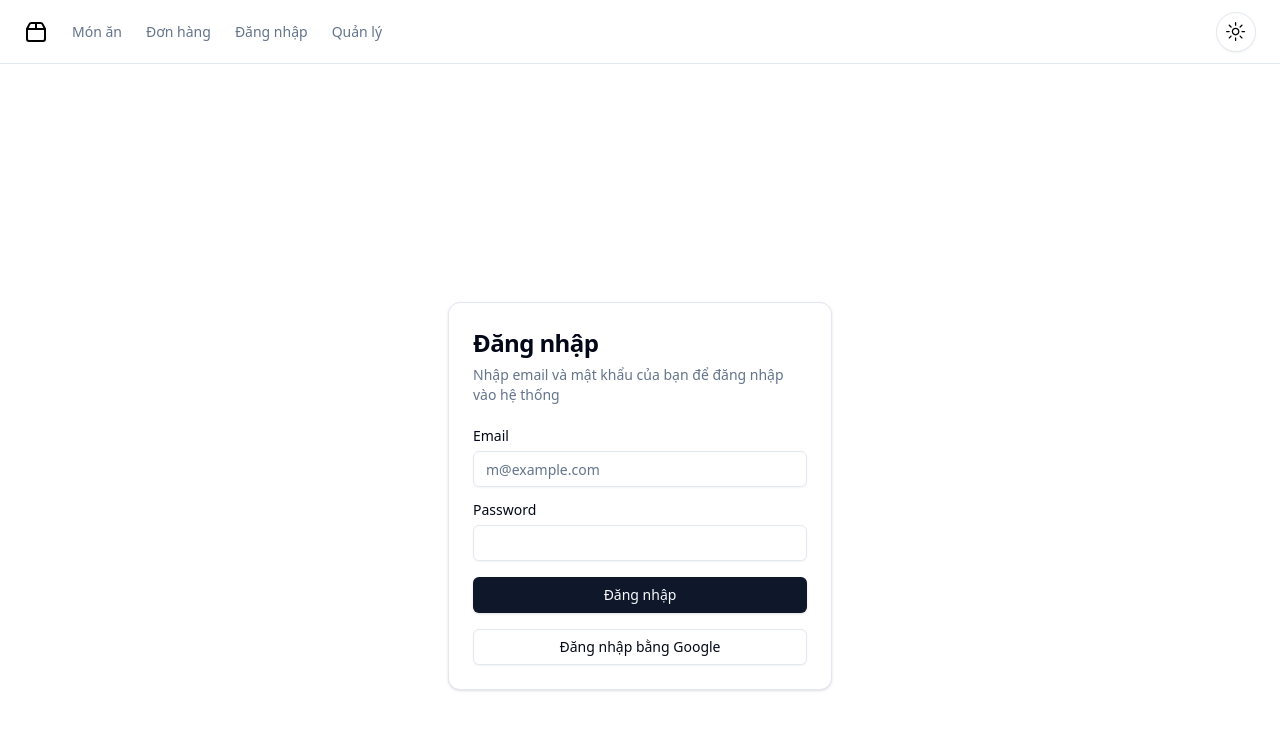
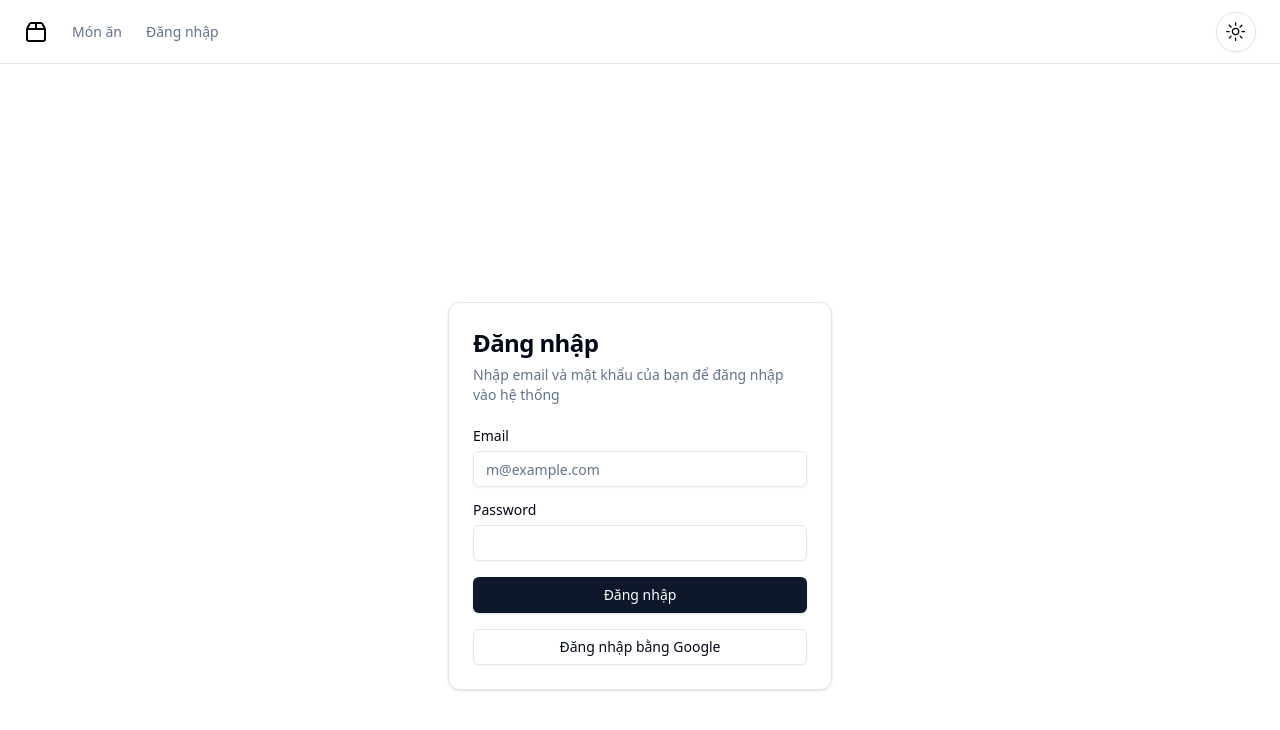
Before and after one commit to anlehoang6789/food-store, a Next.js app: page /login in a window 1280 px wide. Shown: the top 730 px of the page. Built offline with nearby package versions, Linux system fonts and the light colour scheme.

Commit message:
check logic isAuth for nav-items. Use static render for this logic so don't use cookies to check isAuth but instead use localStorage to check

```diff
--- a/src/app/(public)/nav-items.tsx
+++ b/src/app/(public)/nav-items.tsx
@@ -1,34 +1,58 @@
-'use client'
+"use client";
 
-import Link from 'next/link'
+import { getAccessTokenFromLocalStorage } from "@/lib/utils";
+import Link from "next/link";
+import { useEffect, useState } from "react";
 
 const menuItems = [
   {
-    title: 'Món ăn',
-    href: '/menu'
+    title: "Món ăn",
+    href: "/menu", // Hiển thị cả khi chưa | đã đăng nhập
   },
   {
-    title: 'Đơn hàng',
-    href: '/orders'
+    title: "Đơn hàng",
+    href: "/orders",
+    authRequired: true,
   },
   {
-    title: 'Đăng nhập',
-    href: '/login',
-    authRequired: false
+    title: "Đăng nhập",
+    href: "/login",
+    authRequired: false, // Chỉ hiển thị khi chưa đăng nhập
   },
   {
-    title: 'Quản lý',
-    href: '/manage/dashboard',
-    authRequired: true
-  }
-]
+    title: "Quản lý",
+    href: "/manage/dashboard",
+    authRequired: true, // Chỉ hiển thị khi đã đăng nhập
+  },
+];
+
+// Sau khi fix được cái lỗi là kh lấy đc localStorage bên utils bằng cách check nó có là browser hay không
+// thì bây giờ nó gặp 1 cái lỗi khác thường hay gặp là Text content did not match. Server: "Đơn hàng" Client: "Đơn hàng"
+// Cái này là do cái server render và cái client render không khớp nhau nên nó bị lỗi này
+// Đầu tiên Server sẽ render Món ăn và Đăng nhập do chưa biết đc user đã đăng nhập hay chưa
+// Tiếp đó client nhận đc kết quả từ server trả về là Món ăn và Đăng nhập
+// Nhưng sau đó thì client check đc đã đăng nhập nên sẽ render là Món ăn, Đơn hàng, Quản lý
+// Và nó sẽ bị lỗi này
+//Để fix thì chúng ta có thể dùng useEffect để render lại sau khi client đã lấy đc dữ liệu từ server
 
 export default function NavItems({ className }: { className?: string }) {
+  //dùng state để lưu trạng thái đăng nhập và bắt đầu là false cho giống server khi nó chưa biết trạng thái đăng nhập
+  const [isAuth, setIsAuth] = useState(false);
+  useEffect(() => {
+    setIsAuth(Boolean(getAccessTokenFromLocalStorage()));
+  }, []);
   return menuItems.map((item) => {
+    // Nếu item không cần auth và đã đăng nhập hoặc item cần auth và chưa đăng nhập thì không hiển thị
+    if (
+      (item.authRequired === false && isAuth) ||
+      (item.authRequired === true && !isAuth)
+    )
+      return null;
+
     return (
       <Link href={item.href} key={item.href} className={className}>
         {item.title}
       </Link>
-    )
-  })
+    );
+  });
 }
--- a/src/lib/utils.ts
+++ b/src/lib/utils.ts
@@ -41,3 +41,12 @@
 export const normalizePath = (path: string) => {
   return path.startsWith("/") ? path.slice(1) : path;
 };
+
+const isBrowser = typeof window !== "undefined";
+export const getAccessTokenFromLocalStorage = () => {
+  return isBrowser ? localStorage.getItem("accessToken") : null;
+};
+
+export const getRefreshTokenFromLocalStorage = () => {
+  return isBrowser ? localStorage.getItem("refreshToken") : null;
+};
```
Also changed, not shown: public/banner.png (added).
